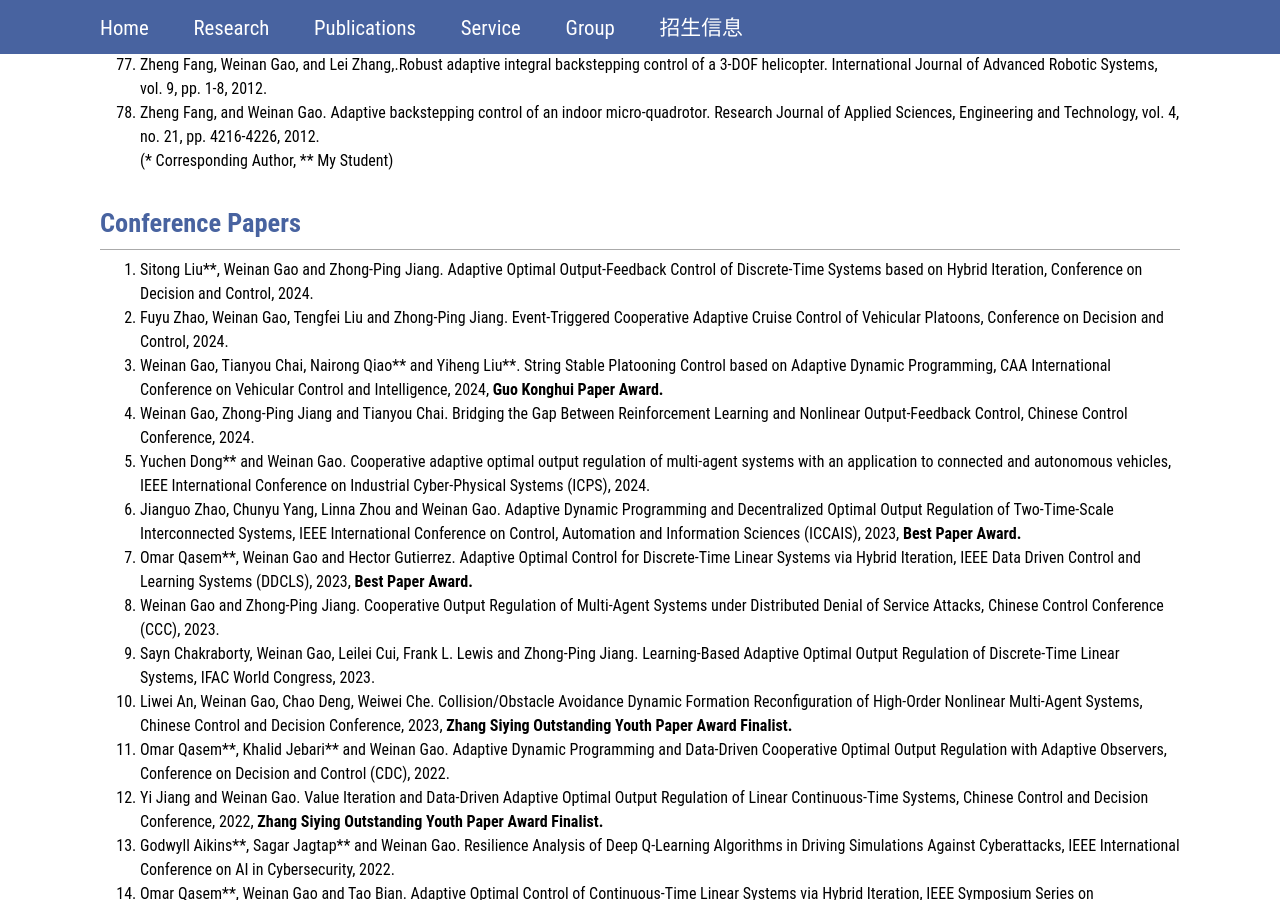
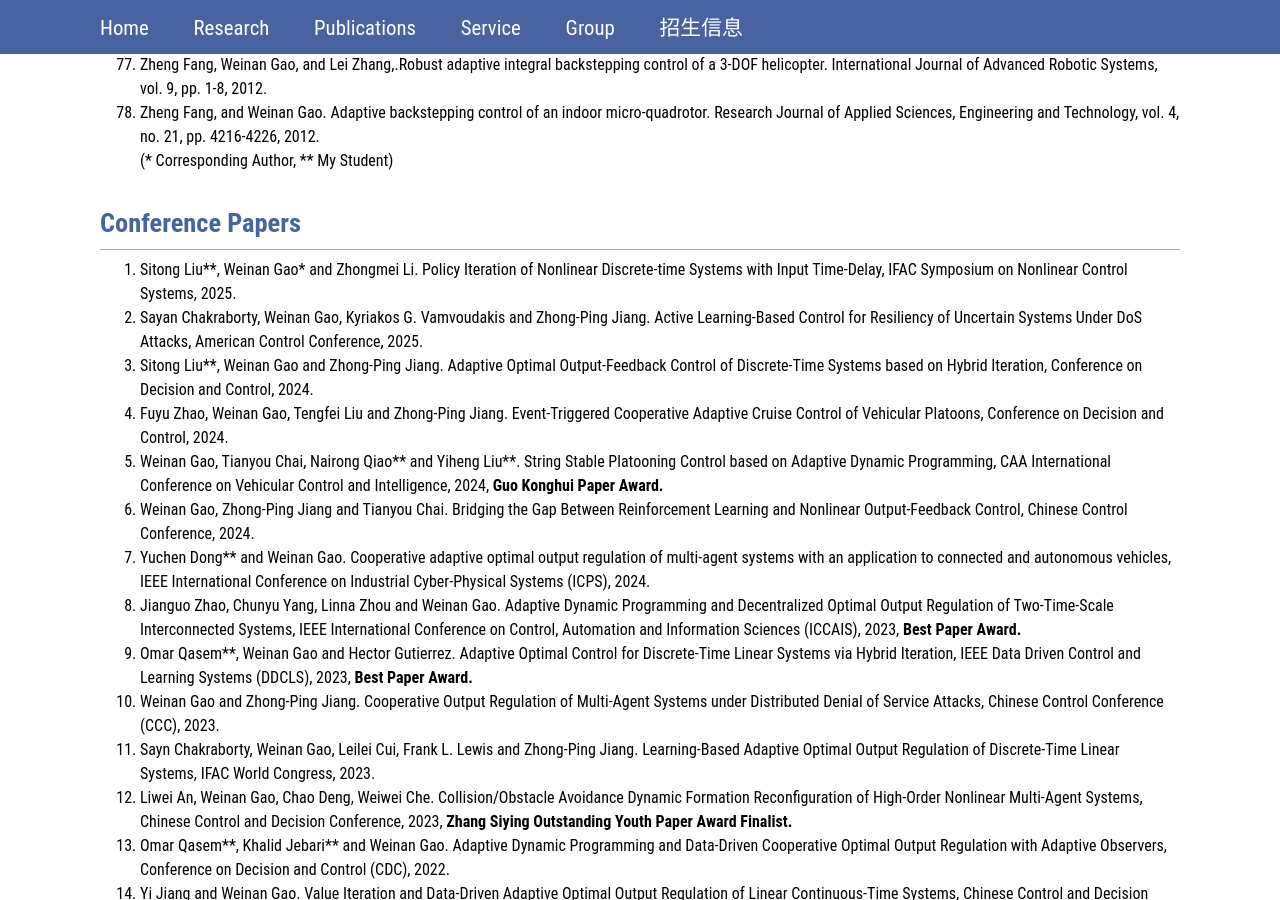
Before and after one commit to WeinanGao/weinangao.github.io, a Jekyll site: the page built from publications.markdown, in a window 1280 px wide and 900 px high, scrolled down 4428 px. Built offline with Jekyll 4.4.1, drawn with Linux system fonts in a browser that asks for light colours.

Commit message:
Update publications.markdown

```diff
--- a/publications.markdown
+++ b/publications.markdown
@@ -190,6 +190,10 @@ permalink: /publications/
 # Conference Papers #
 <ol>
 
+<li> Sitong Liu**, Weinan Gao* and Zhongmei Li. Policy Iteration of Nonlinear Discrete-time Systems with Input Time-Delay, IFAC Symposium on Nonlinear Control Systems, 2025. </li>
+
+<li> Sayan Chakraborty, Weinan Gao, Kyriakos G. Vamvoudakis and Zhong-Ping Jiang. Active Learning-Based Control for Resiliency of Uncertain Systems Under DoS Attacks, American Control Conference, 2025. </li>
+
 <li> Sitong Liu**, Weinan Gao and Zhong-Ping Jiang. Adaptive Optimal Output-Feedback Control of Discrete-Time Systems based on Hybrid Iteration, Conference on Decision and Control, 2024. </li>
 
 <li> Fuyu Zhao, Weinan Gao, Tengfei Liu and Zhong-Ping Jiang. Event-Triggered Cooperative Adaptive Cruise Control of Vehicular Platoons, Conference on Decision and Control, 2024. </li>
```
